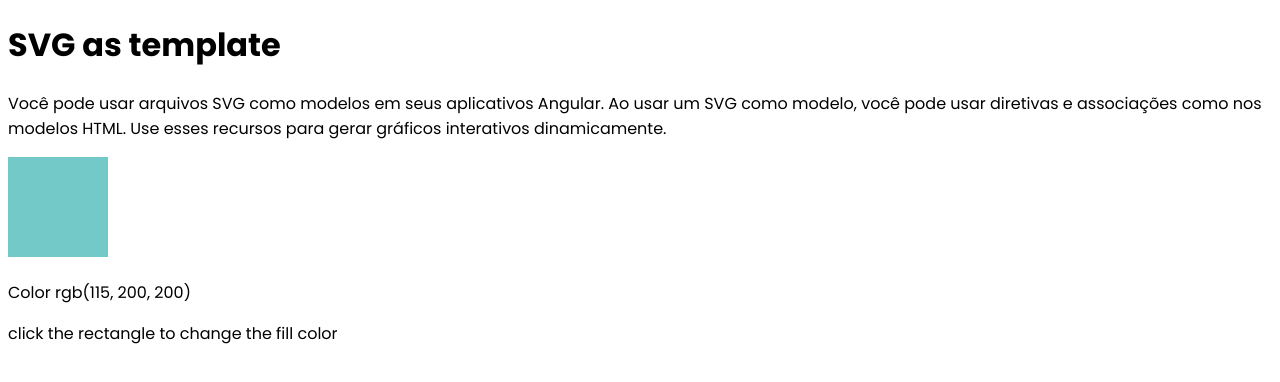
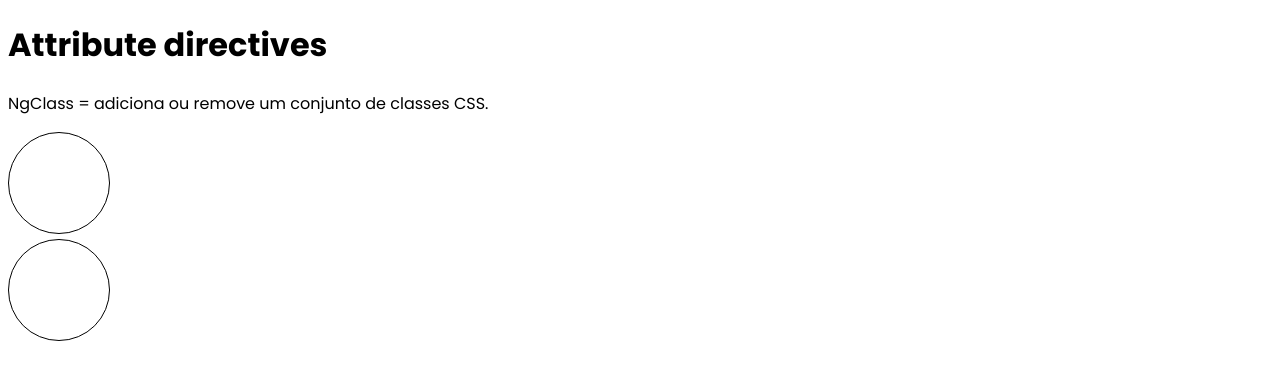
Before and after one commit to RyanDrop/my-angular-doc, an Angular app: page / in a window 1280 px wide. Shown: the top 382 px of the page. Built offline with nearby package versions, Linux system fonts and the light colour scheme.

Commit message:
✨ feat(attribute directive): ng class

```diff
--- a/src/app/app.component.html
+++ b/src/app/app.component.html
@@ -1,2 +1,2 @@
 <router-outlet></router-outlet>
-<mad-svg-as-template></mad-svg-as-template>
+<mad-attribute-directives></mad-attribute-directives>
--- /dev/null
+++ b/src/app/directives/attribute-directives/attribute-directives.component.html
@@ -0,0 +1,10 @@
+<h1>Attribute directives</h1>
+<p>NgClass = adiciona ou remove um conjunto de classes CSS.</p>
+<div class="circle" [class.paint]="paint" (click)="onClick()"></div>
+<div
+  class="circle"
+  [ngClass]="{
+    'paint-ng': paint
+  }"
+  (click)="onClick()"
+></div>
--- /dev/null
+++ b/src/app/directives/attribute-directives/attribute-directives.component.scss
@@ -0,0 +1,16 @@
+:host {
+  div.circle {
+    width: 100px;
+    height: 100px;
+    border-radius: 50%;
+    border: 1px solid #000;
+    cursor: pointer;
+    margin-bottom: 5px;
+    &.paint {
+      background: rgb(146, 240, 118);
+    }
+    &.paint-ng {
+      background: rgb(255, 255, 0);
+    }
+  }
+}
--- /dev/null
+++ b/src/app/directives/attribute-directives/attribute-directives.component.ts
@@ -0,0 +1,14 @@
+import { Component } from '@angular/core';
+
+@Component({
+  selector: 'mad-attribute-directives',
+  templateUrl: './attribute-directives.component.html',
+  styleUrls: ['./attribute-directives.component.scss'],
+})
+export class AttributeDirectivesComponent {
+  paint = false;
+
+  onClick() {
+    this.paint = !this.paint;
+  }
+}
```
Also changed, not shown: src/app/app.module.ts (+6 -2 lines).
